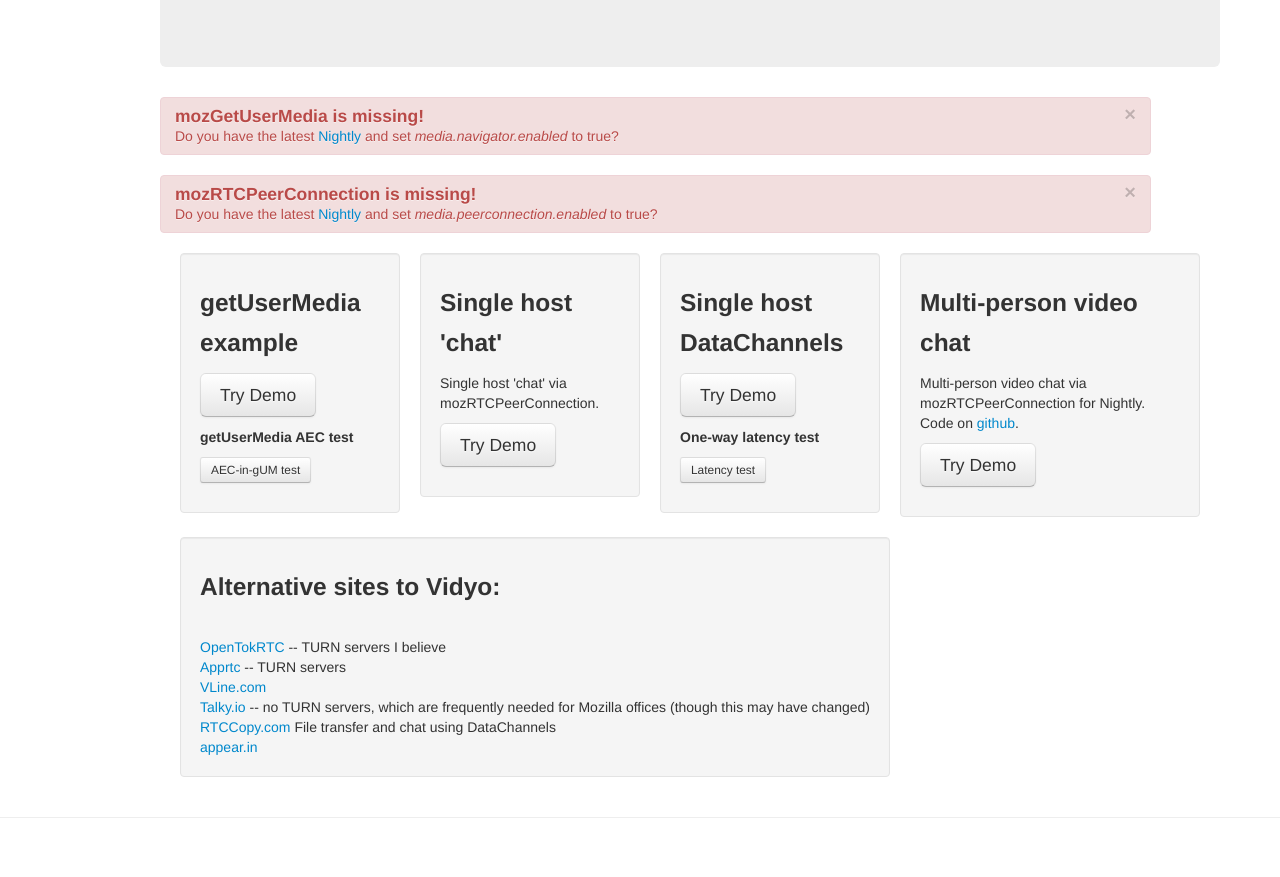
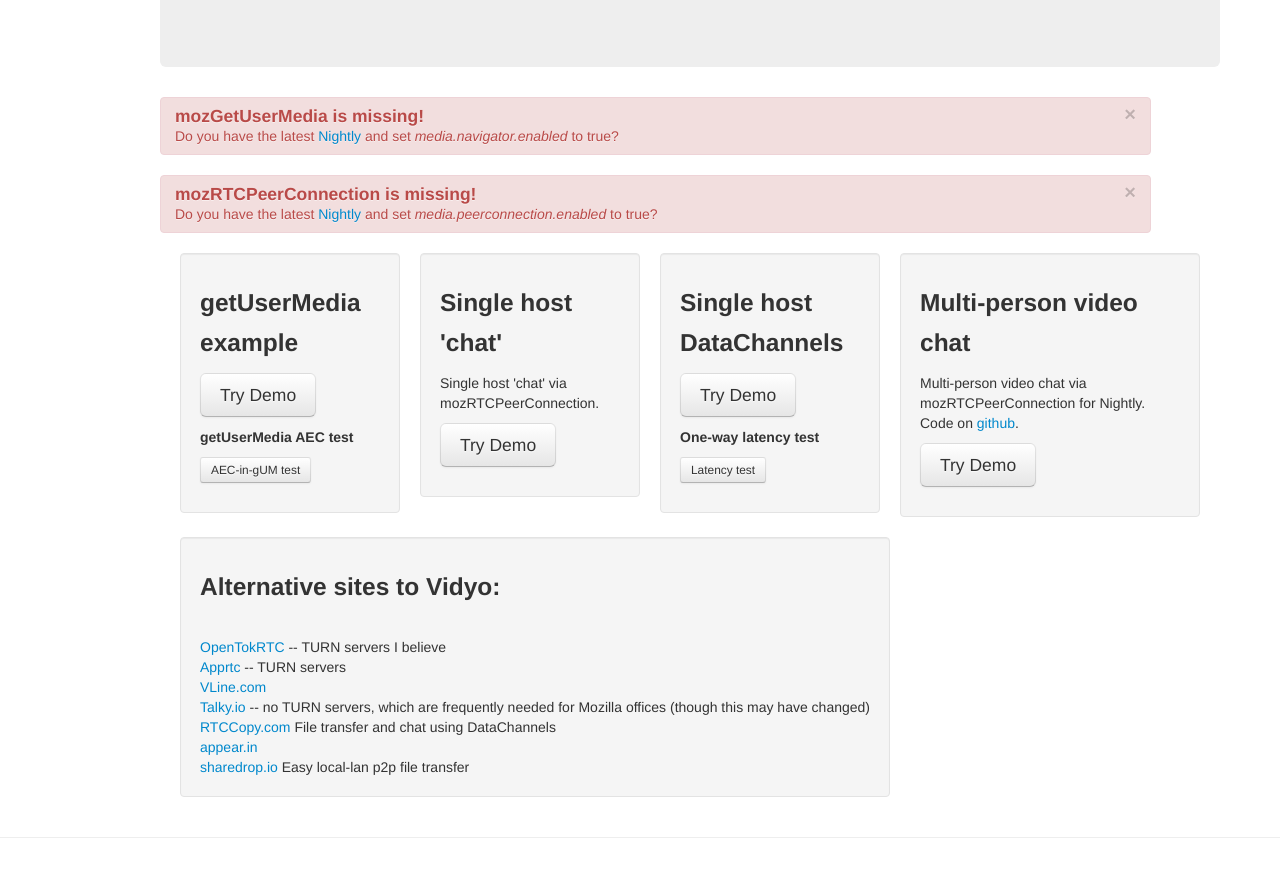
Before and after one commit to anantn/webrtc-landing, a plain HTML site: page index.html in a window 1280 px wide. Shown: the part 163-1040 px from the top of the page. Drawn offline with Linux system fonts and the light colour scheme.

Commit message:
Add sharedrop.io

```diff
--- a/index.html
+++ b/index.html
@@ -88,6 +88,8 @@
           <a href="https://rtccopy.com/">RTCCopy.com</a> File transfer and
           chat using DataChannels<br>
           <a href="https://appear.in/">appear.in</a><br>
+          <a href="https://sharedrop.io/">sharedrop.io</a> Easy local-lan
+          p2p file transfer<br>
       </div>
       </div>
   </div>
```
